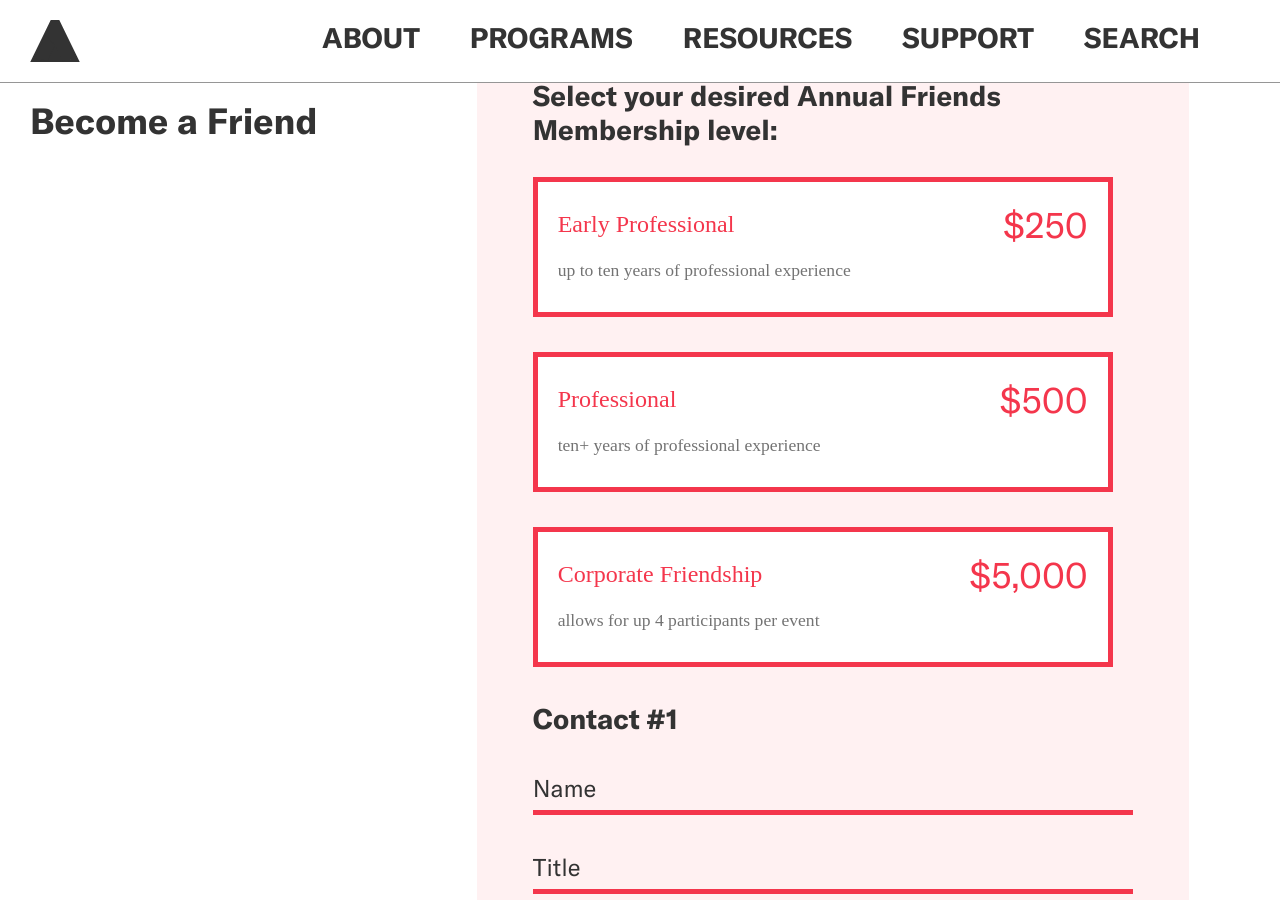
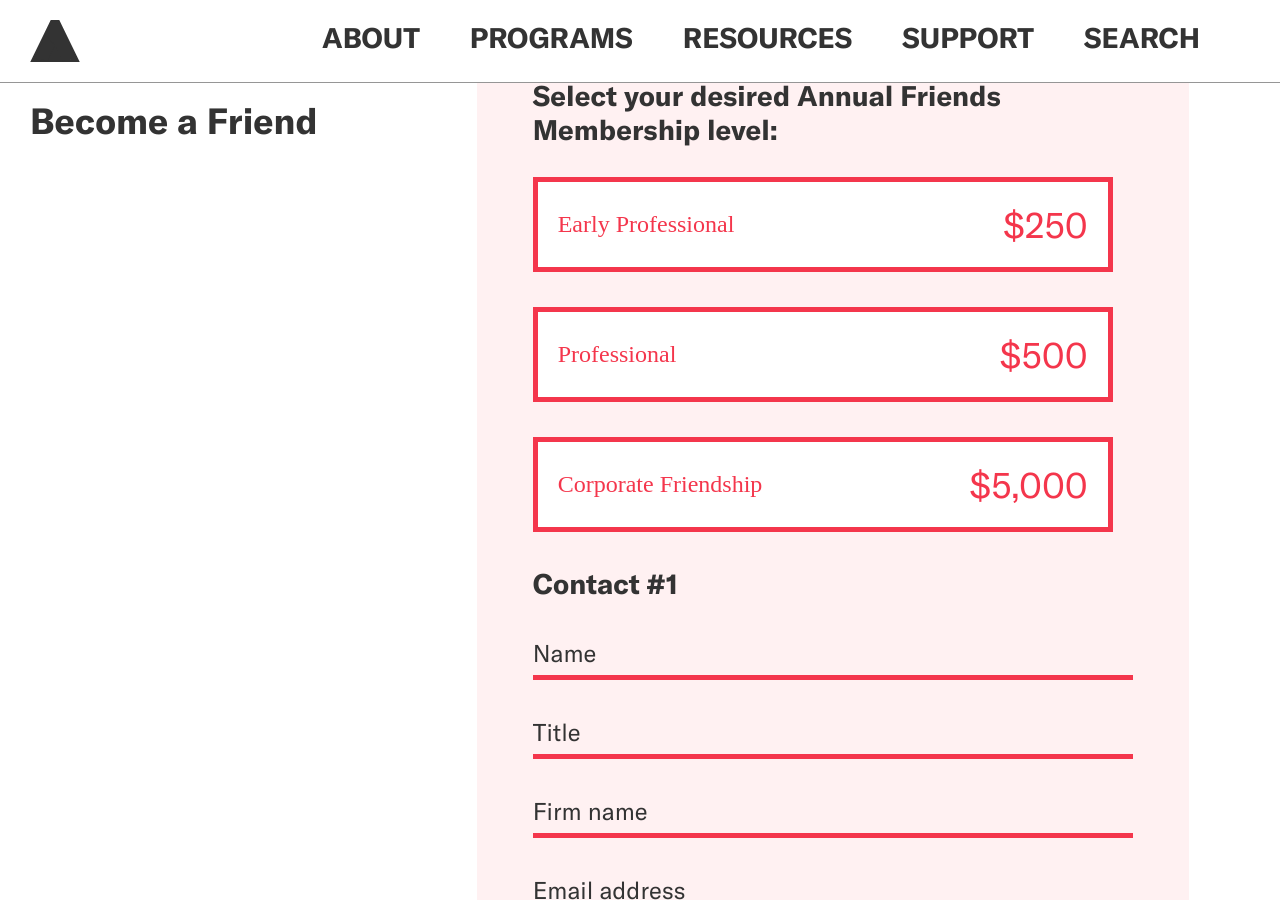
Before and after one commit to jengalas/bwaf-bbw, a Jekyll site: the page built from _programs/friends.md, in a window 1280 px wide and 900 px high, scrolled down 1833 px. Built offline with Jekyll 4.4.1, drawn with Linux system fonts in a browser that asks for light colours; nearby versions of some CDN libraries; some web fonts are replaced.

Commit message:
Remove subheaders from Friends form levels

```diff
--- a/_includes/block_r_form.html
+++ b/_includes/block_r_form.html
@@ -8,17 +8,17 @@
           <h2><b>Select your desired Annual Friends Membership level:</b></h2>
           <div class="sponsorship-buttons">
             <label>
-              <span class="friends-level">Early Professional<br><span class="friends-level-subtext">up to ten years of professional experience</span></span>
+              <span class="friends-level">Early Professional</span>
               <span>$250</span>
               <input type="radio" name="sponsorship-type" value="Early Professional - $250">
             </label>
             <label>
-              <span class="friends-level">Professional<br><span class="friends-level-subtext">ten+ years of professional experience</span></span>
+              <span class="friends-level">Professional</span>
               <span>$500</span>
               <input type="radio" name="sponsorship-type" value="Professional - $500">
             </label>
             <label>
-              <span class="friends-level">Corporate Friendship<br><span class="friends-level-subtext">allows for up 4 participants per event</span></span>
+              <span class="friends-level">Corporate Friendship</span>
               <span>$5,000</span>
               <input type="radio" name="sponsorship-type" value="Corporate - $5000">
             </label>
```
